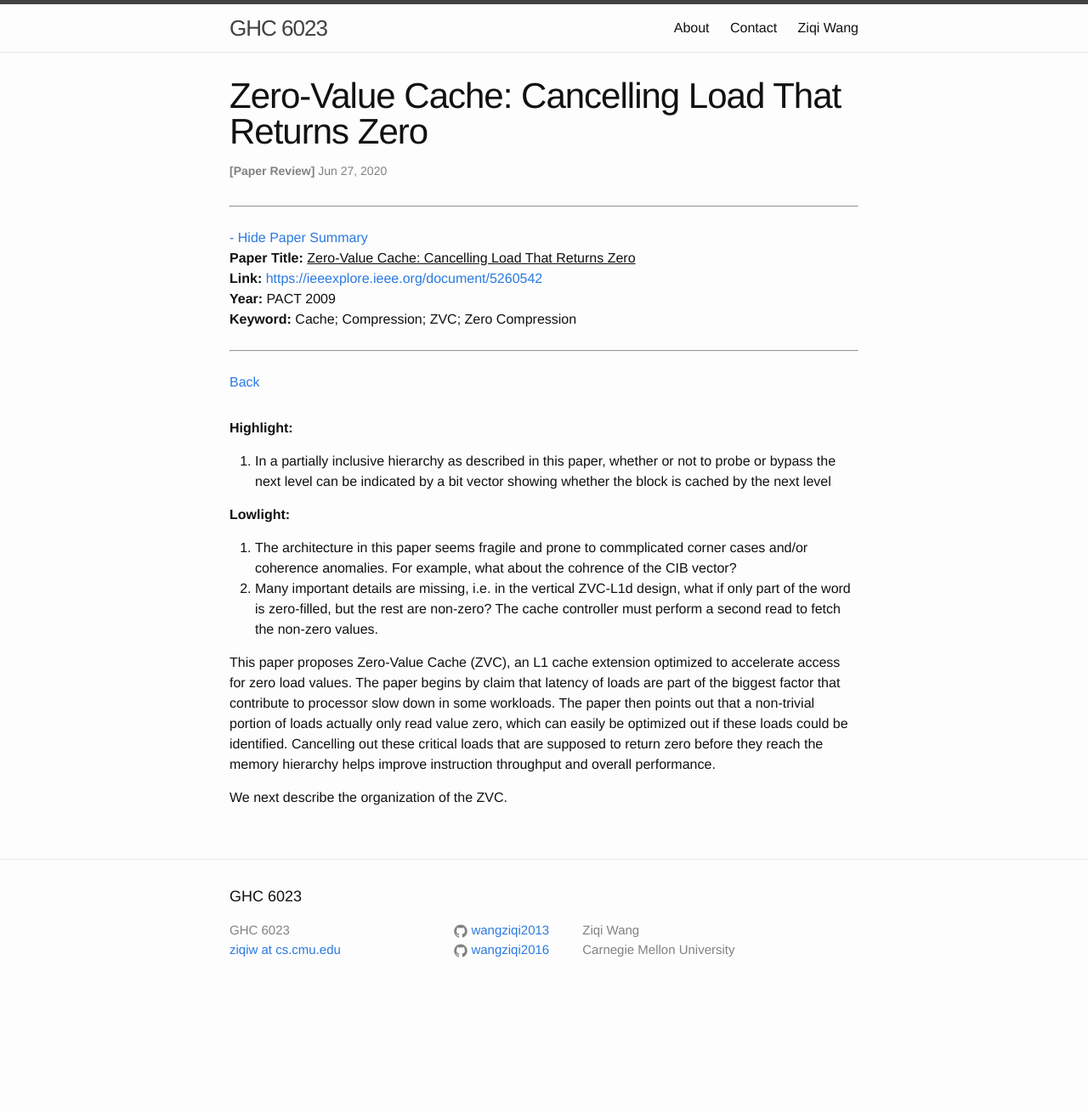
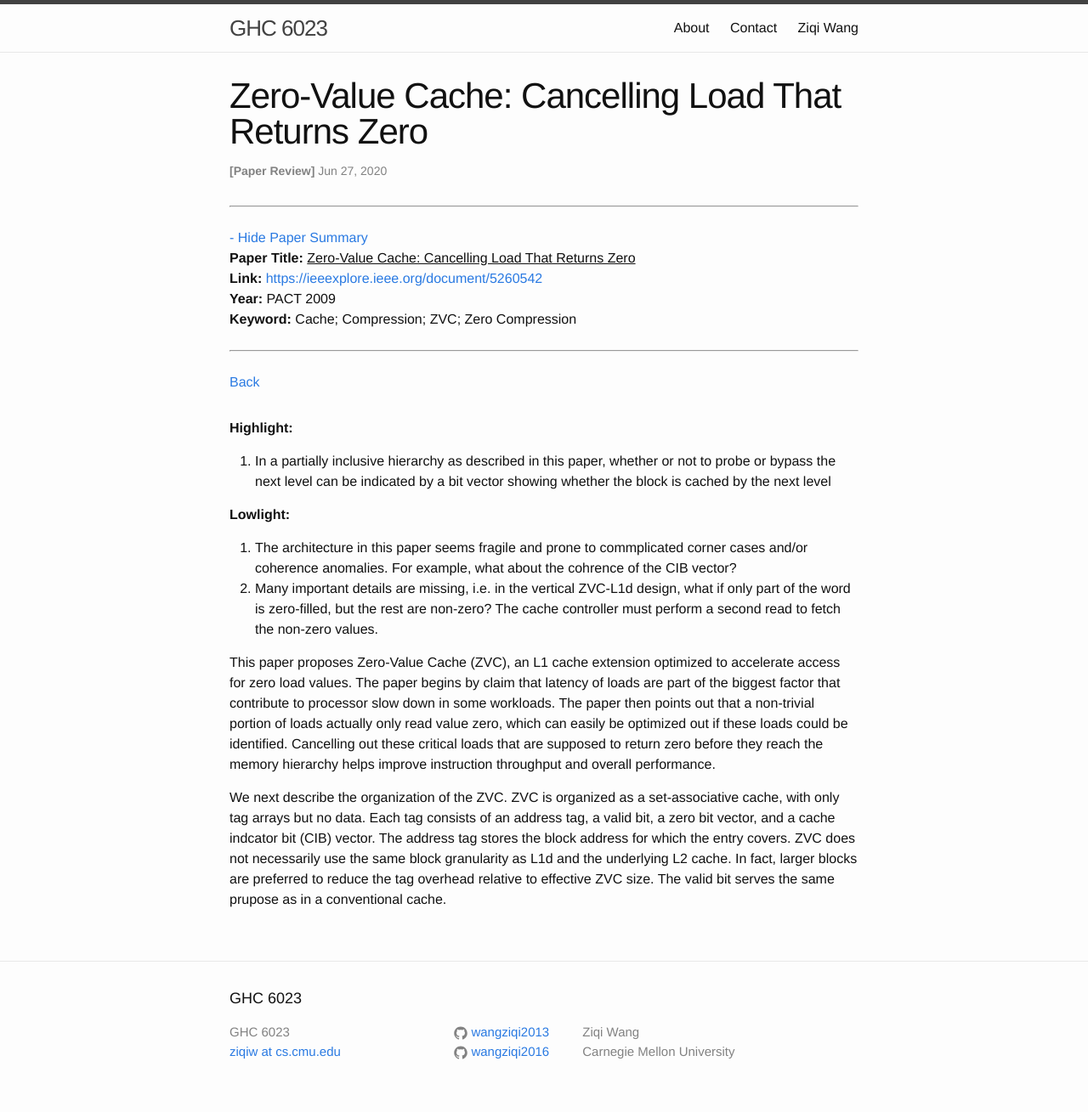
Before and after one commit to wangziqi2013/wangziqi2013.github.io, a Jekyll site: the page built from _posts/2020-06-26-zvc.markdown, in a window 1280 px wide. Shown: the whole page at 85% size. Built offline with Jekyll 4.4.1, drawn with Linux system fonts in a browser that asks for light colours; before the commit the page ends 1189 px from its top, so only the background shows below that.

Commit message:
Adding block size

```diff
--- a/_posts/2020-06-26-zvc.markdown
+++ b/_posts/2020-06-26-zvc.markdown
@@ -31,4 +31,8 @@ in some workloads. The paper then points out that a non-trivial portion of loads
 easily be optimized out if these loads could be identified. Cancelling out these critical loads that are supposed to
 return zero before they reach the memory hierarchy helps improve instruction throughput and overall performance.
 
-We next describe the organization of the ZVC.
+We next describe the organization of the ZVC. ZVC is organized as a set-associative cache, with only tag arrays but no
+data. Each tag consists of an address tag, a valid bit, a zero bit vector, and a cache indcator bit (CIB) vector.
+The address tag stores the block address for which the entry covers. ZVC does not necessarily use the same block
+granularity as L1d and the underlying L2 cache. In fact, larger blocks are preferred to reduce the tag overhead relative
+to effective ZVC size. The valid bit serves the same prupose as in a conventional cache.
```
